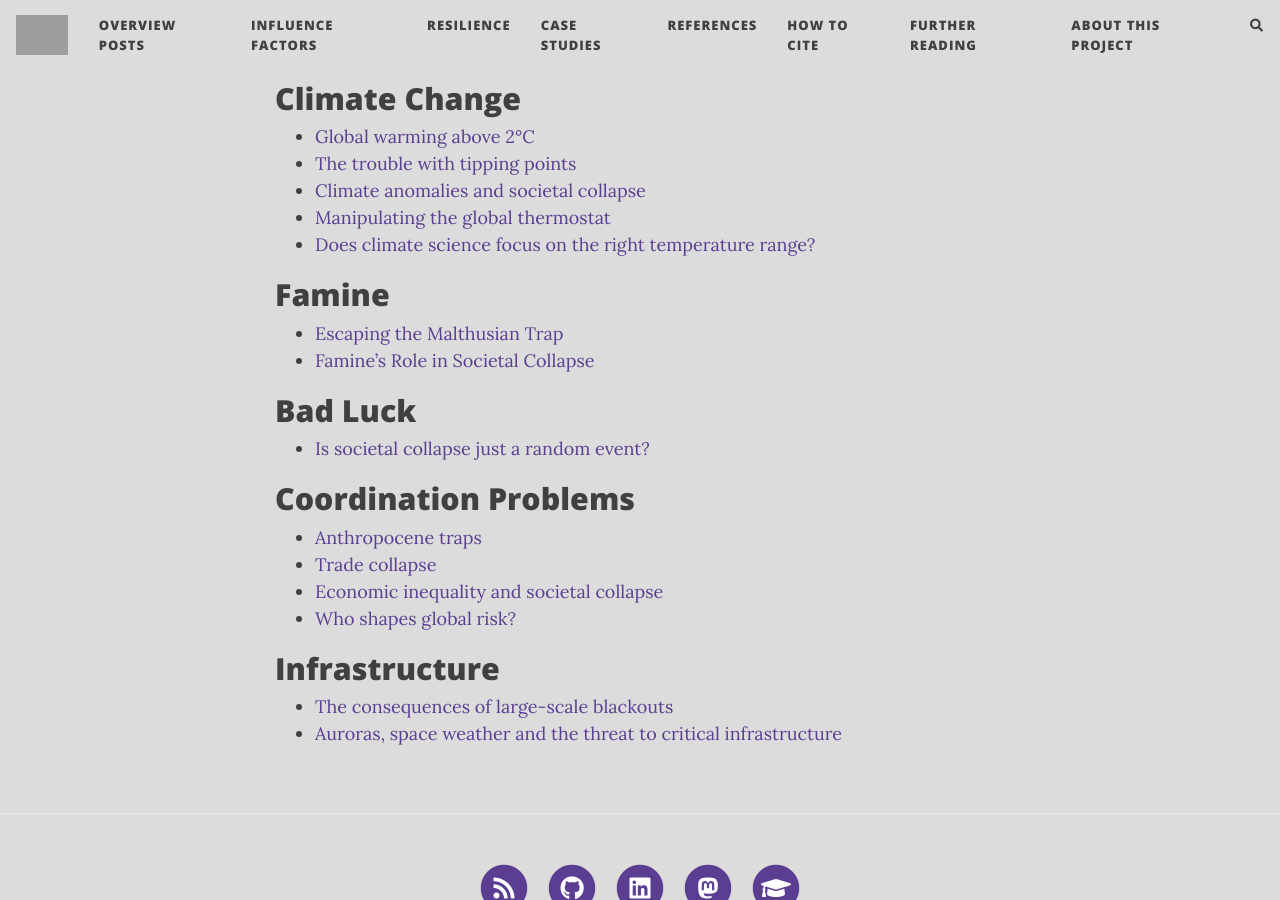
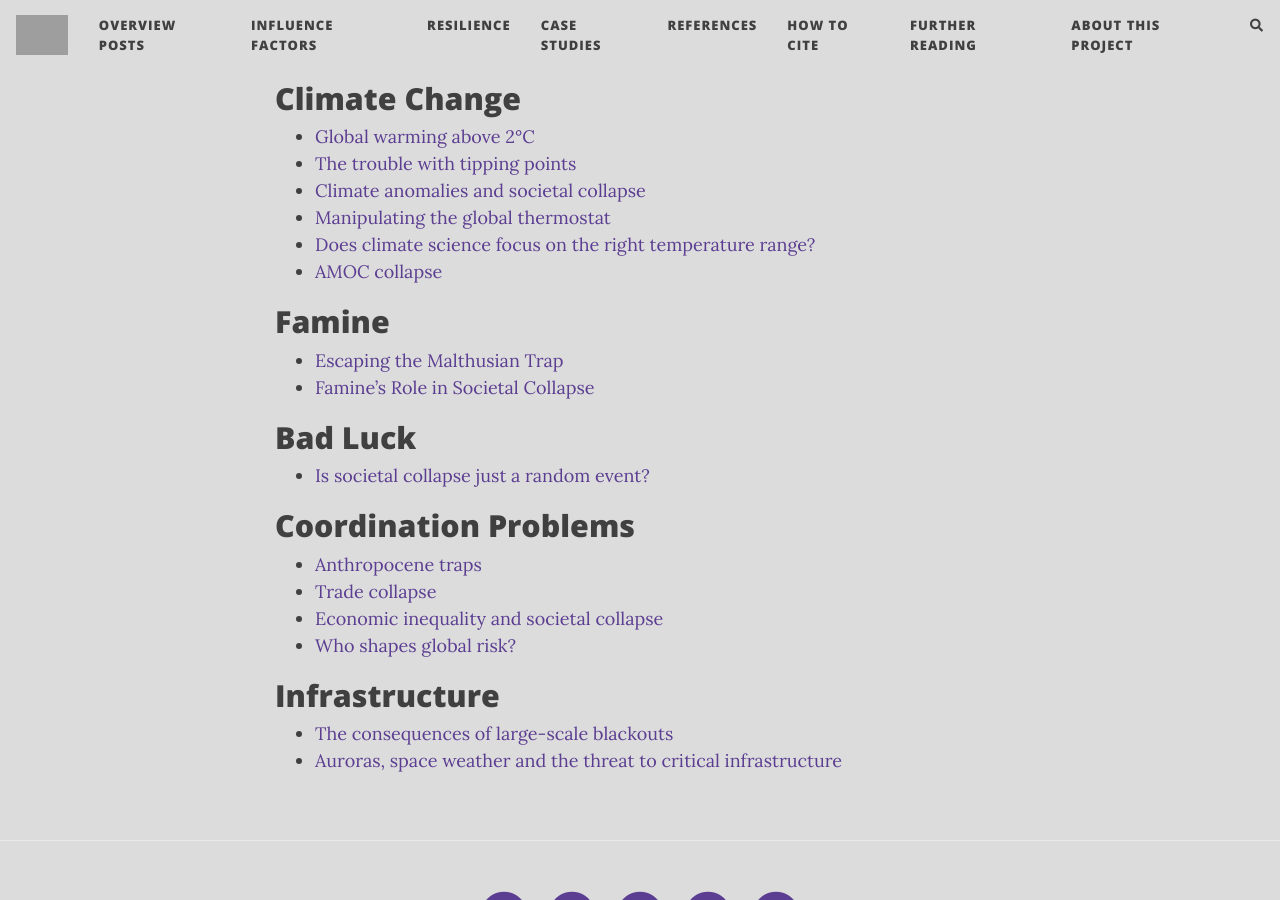
Before and after one commit to florianjehn/Societal_Collapse, a Jekyll site: the page built from factors.md, in a window 1280 px wide and 900 px high, scrolled down 332 px. Built offline with Jekyll 4.4.1, drawn with Linux system fonts in a browser that asks for light colours; nearby versions of some CDN libraries; comment, search, counter and statistics services are not loaded; grey boxes are pictures that could not be loaded.

Commit message:
Update factors.md

```diff
--- a/factors.md
+++ b/factors.md
@@ -10,6 +10,7 @@
 * [Climate anomalies and societal collapse](https://florianjehn.github.io/Societal_Collapse/2024-02-08-climate_collapse/)
 * [Manipulating the global thermostat](https://florianjehn.github.io/Societal_Collapse/2025-05-30-global_thermostat/)
 * [Does climate science focus on the right temperature range?](https://florianjehn.github.io/Societal_Collapse/2025-11-03-climate_focus/)
+* [AMOC collapse](https://florianjehn.github.io/Societal_Collapse/2026-04-17-AMOC/)
 
 # Famine
 * [Escaping the Malthusian Trap](https://florianjehn.github.io/Societal_Collapse/2023-01-13-famine/)
```
